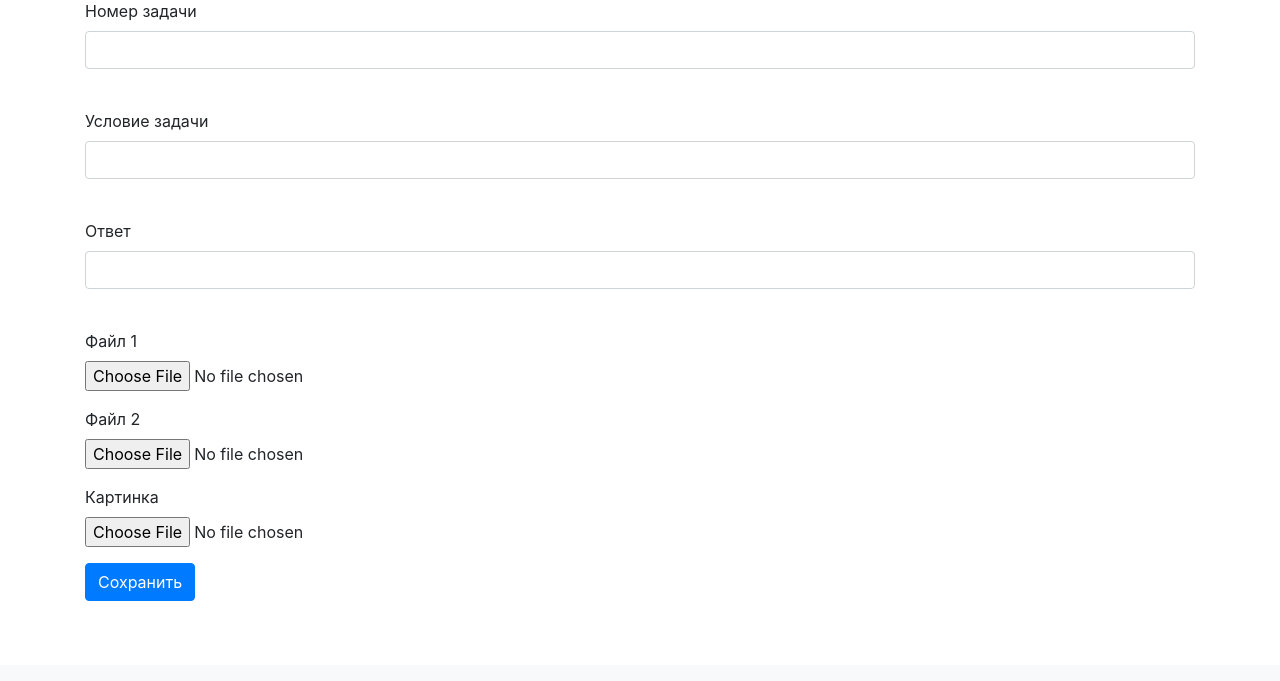
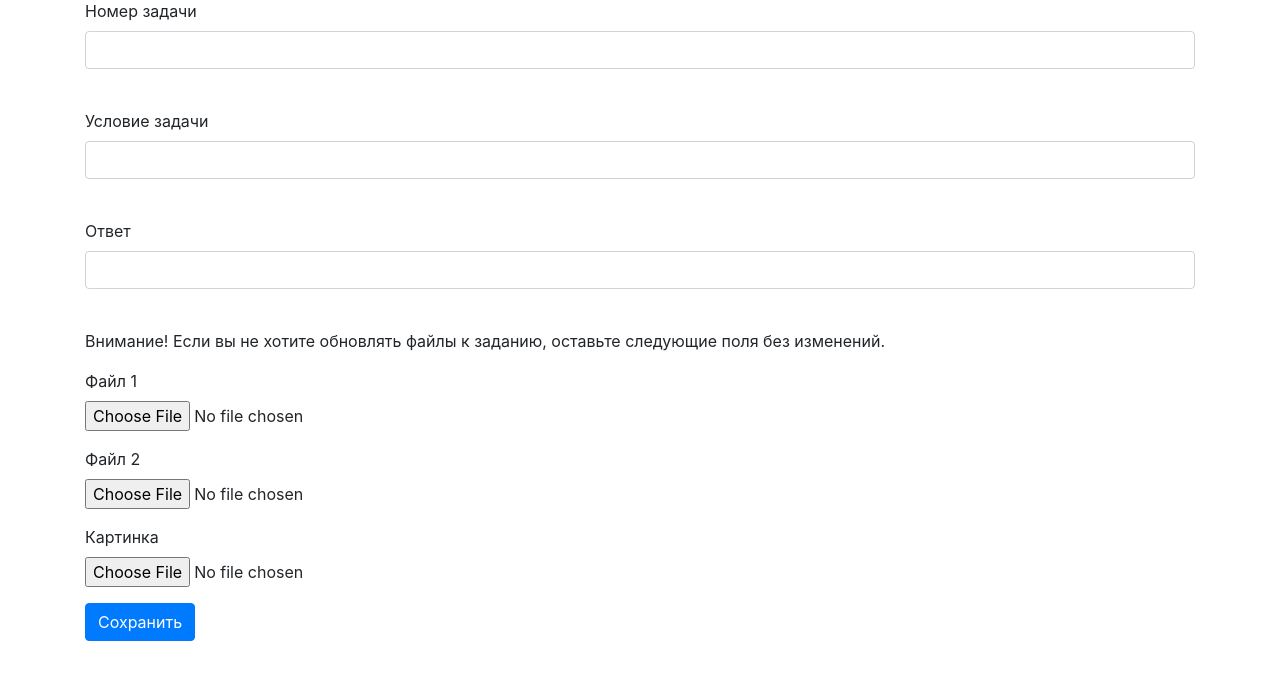
Before and after one commit to Just1z/ProjectE, a Flask app: template templates/edit_task.html in a window 1280 px wide. Shown: the part 229-910 px from the top of the page. Before the commit the page ends 830 px from the top, so only its background shows below. Run offline with Flask 2, Linux system fonts and the light colour scheme; the template is opened without the code that fills it: values that come from a table or form of the project are taken from there, others are empty; parts of the project's set-up code (start-up, migrations or seed data) failed here and were passed over; some libraries are stand-ins or nearby versions.

Commit message:
Updated edit_task.html

```diff
--- a/templates/edit_task.html
+++ b/templates/edit_task.html
@@ -35,6 +35,7 @@
                 </p>
             {% endfor %}
         </p>
+        <p>Внимание! Если вы не хотите обновлять файлы к заданию, оставьте следующие поля без изменений.</p>
         <p>
             {{ form.file1.label }}<br>
             {{ form.file1 }}<br>
```
